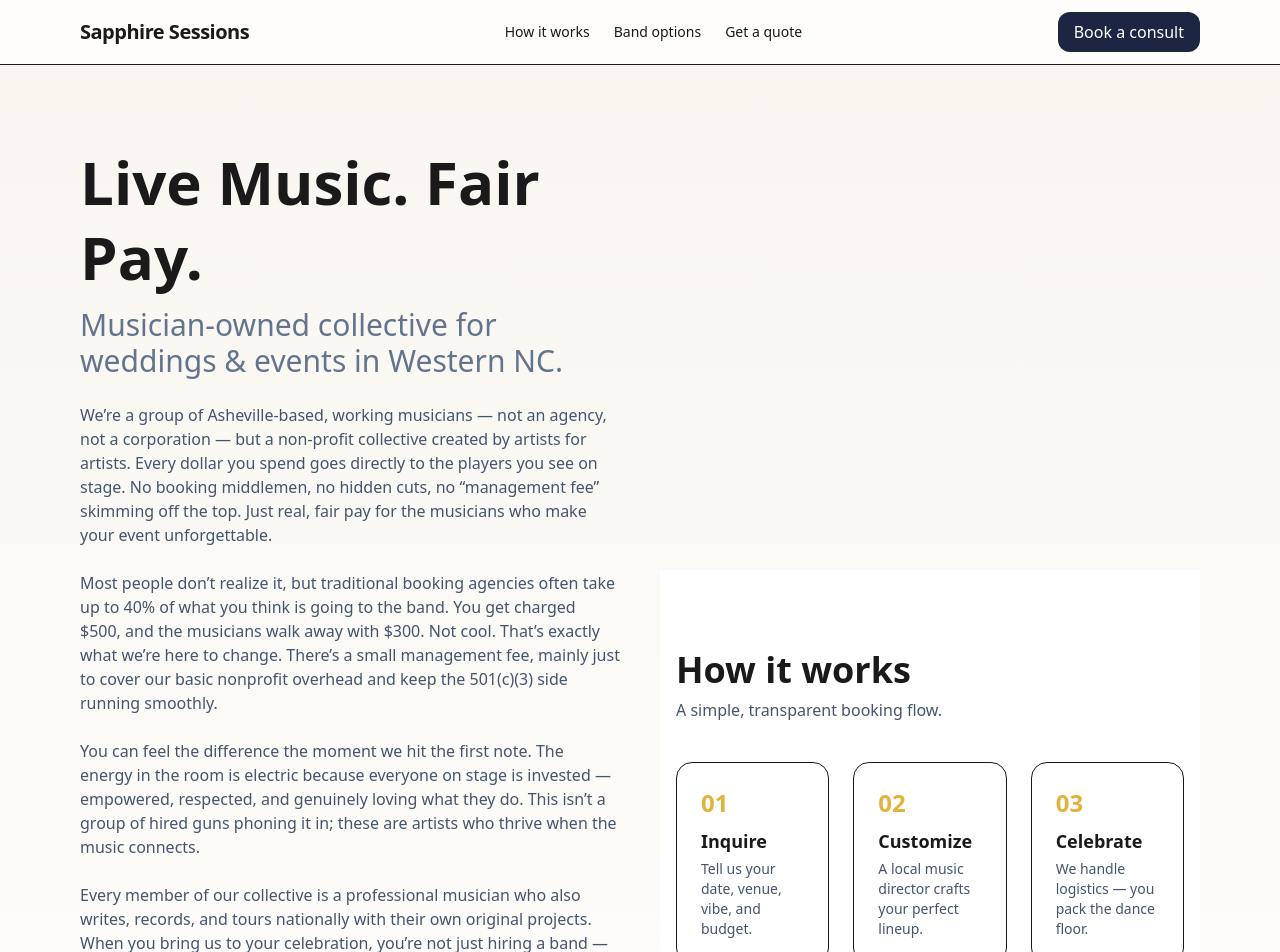
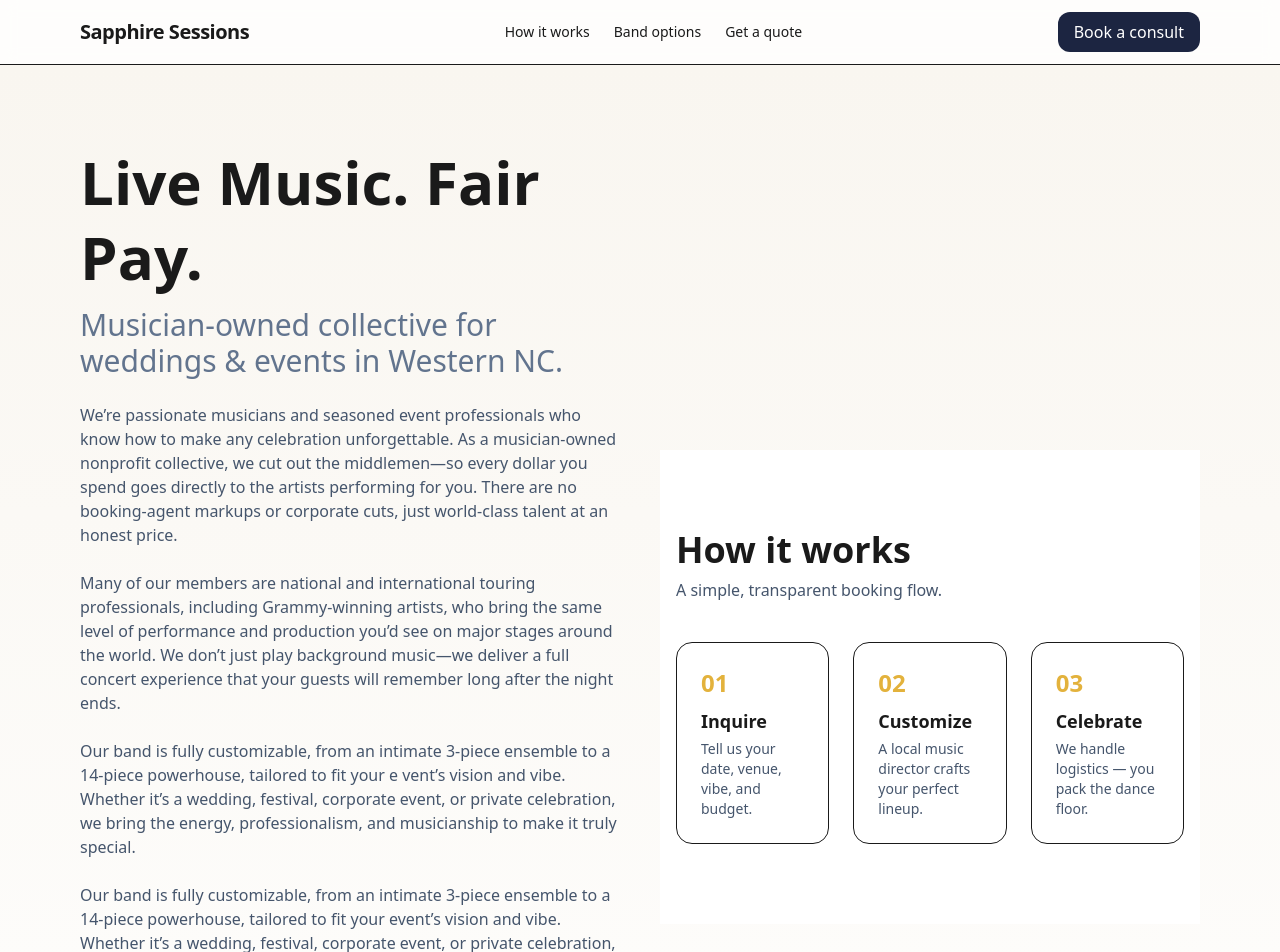
Before and after one commit to jonsax6/Sapphire-Sessions, a Next.js app: page / in a window 1280 px wide. Shown: the top 952 px of the page. Built offline with nearby package versions, Linux system fonts and the light colour scheme.

Commit message:
hero rewrite

```diff
--- a/src/app/page.tsx
+++ b/src/app/page.tsx
@@ -36,31 +36,26 @@
           </span>
         </h1>
         <p className="mt-6 text-slate-600 max-w-prose">
-        We’re a group of Asheville-based, working musicians — not an agency, not a corporation — but a non-profit
-        collective created by artists for artists. Every dollar you spend goes directly to the players you see on
-        stage. No booking middlemen, no hidden cuts, no “management fee” skimming off the top. Just real, fair
-        pay for the musicians who make your event unforgettable.
+        We’re passionate musicians and seasoned event professionals who know how to make any celebration unforgettable.
+        As a musician-owned nonprofit collective, we cut out the middlemen—so every dollar you spend goes directly to
+        the artists performing for you. There are no booking-agent markups or corporate cuts, just world-class talent
+        at an honest price.
         <br/><br/>
-        Most people don’t realize it, but traditional booking agencies often take up to 40% of what you think is
-        going to the band. You get charged $500, and the musicians walk away with $300. Not cool. That’s exactly
-        what we’re here to change. There’s a small management fee, mainly just to cover our basic nonprofit
-        overhead and keep the 501(c)(3) side running smoothly.
+        Many of our members are national and international touring professionals, including Grammy-winning artists, who
+        bring the same level of performance and production you’d see on major stages around the world. We don’t just
+        play background music—we deliver a full concert experience that your guests will remember long after the night
+        ends.
         <br/><br/>
-        You can feel the difference the moment we hit the first note. The energy in the room is electric because
-        everyone on stage is invested — empowered, respected, and genuinely loving what they do. This isn’t a group
-        of hired guns phoning it in; these are artists who thrive when the music connects.<br/><br/>Every member of
-        our collective is a professional musician who also writes, records, and tours nationally with their own
-        original projects. When you bring us to your celebration, you’re not just hiring a band — you’re inviting a
-        group of passionate, world-class performers who pour everything into every song.<br/><br/>We don’t just play
-        your party — we put on a concert. A full-throttle, soul-shaking, dance-floor-filling experience that
-        transforms your event into something unforgettable.
+        Our band is fully customizable, from an intimate 3-piece ensemble to a 14-piece powerhouse, tailored to fit your e
+        vent’s vision and vibe. Whether it’s a wedding, festival, corporate event, or private celebration, we bring the
+        energy, professionalism, and musicianship to make it truly special.
         <br/><br/>
-        And if you want proof — well, the proof’s in the pudding. Check out our live show video and see the energy
-        for yourself: the smiles, the connection, the musicians feeding off the crowd and each other. That’s what
-        happens when artists are free to create and fairly rewarded for their craft.
+        Our band is fully customizable, from an intimate 3-piece ensemble to a 14-piece powerhouse, tailored to fit
+        your event’s vision and vibe. Whether it’s a wedding, festival, corporate event, or private celebration, we
+        bring the energy, professionalism, and musicianship to make it truly special.
         <br/><br/>
-        When you book through us, you’re directly supporting Asheville’s vibrant music scene — and helping keep the
-        art of live music alive, honest, and in the hands of the people who create it.
+        We charge only a small management fee to cover our nonprofit’s basic overhead. Everything else goes straight
+        to the musicians—supporting working artists and helping keep live music thriving in our community.
         </p>
         <div className="mt-8 flex flex-wrap gap-3">
           <a href="#quote" className="rounded-xl px-5 py-3 bg-indigoDeep text-white hover:opacity-90">Get a Quote</a>
```
